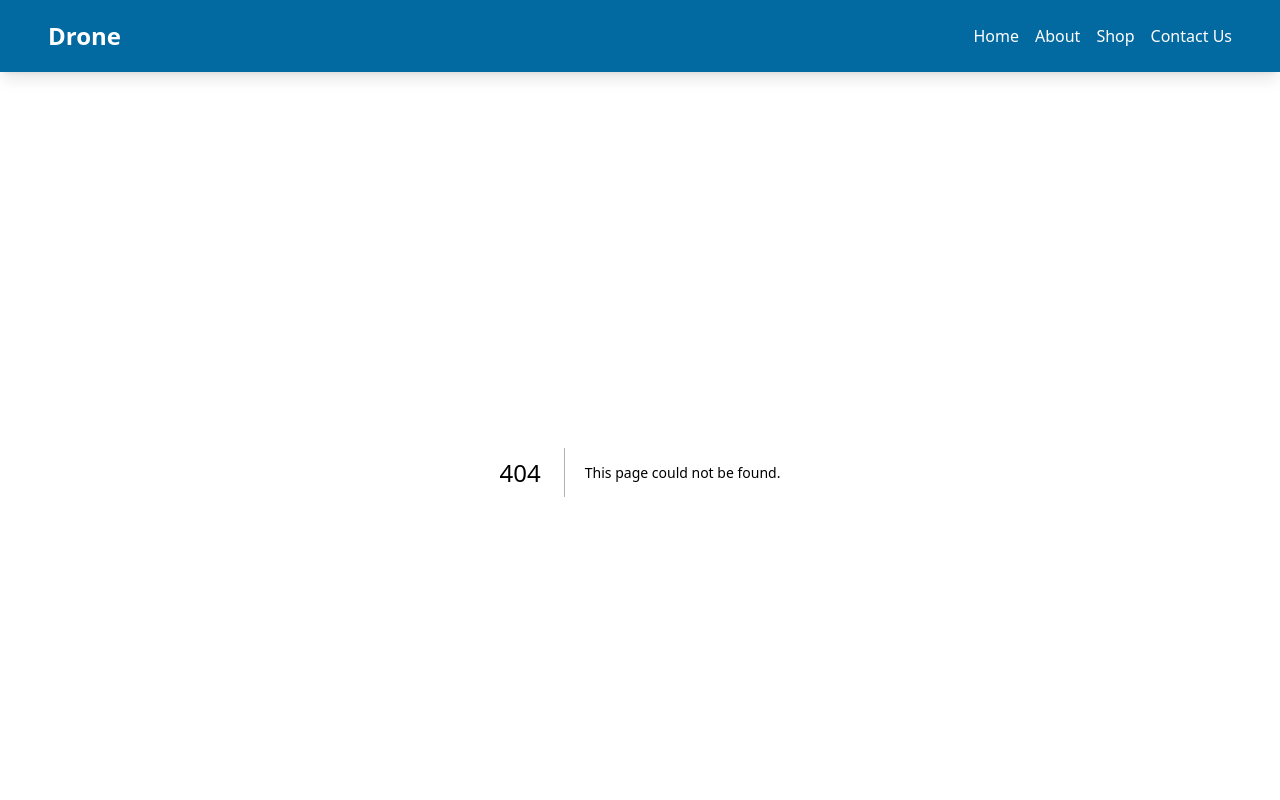
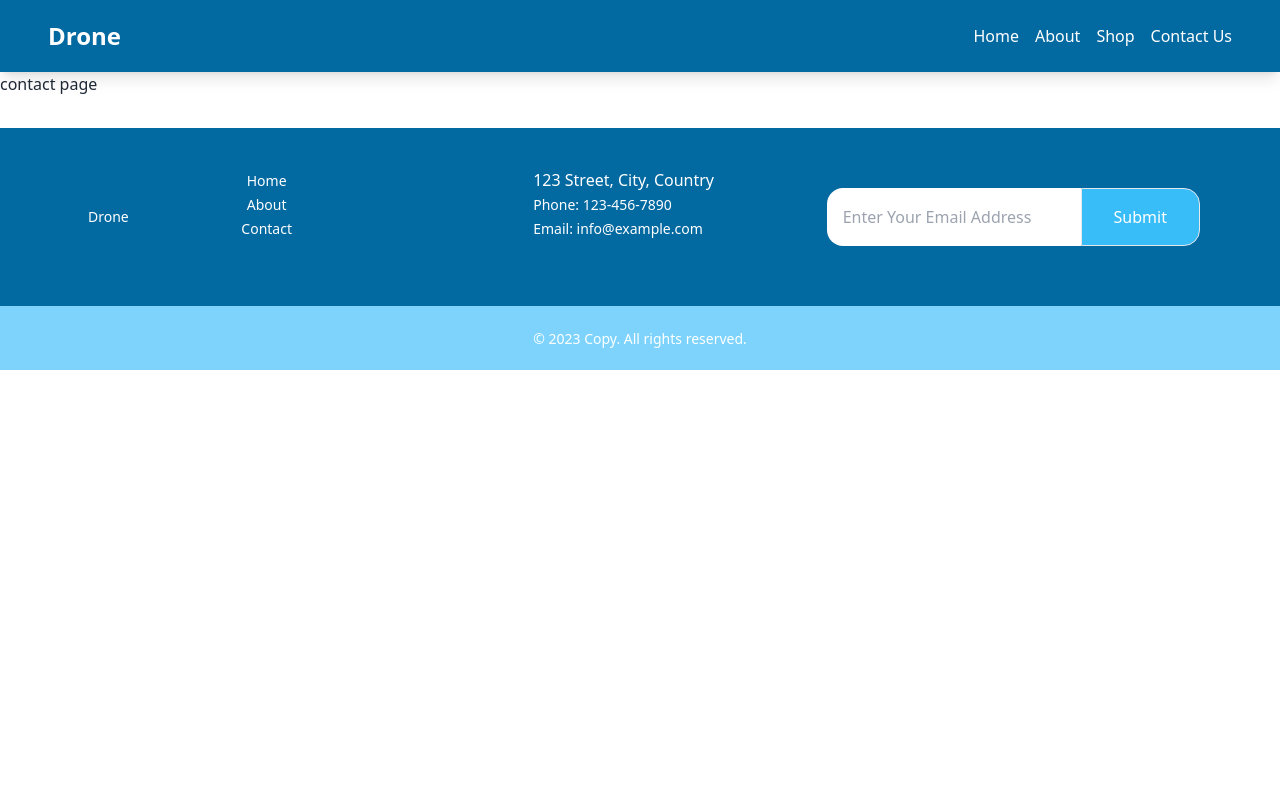
Before and after one commit to rimakhatun3/drone, a Next.js app: page /contact in a window 1280 px wide. Before the commit this address had no page. Shown: the top 800 px of the page. Built offline with nearby package versions, Linux system fonts and the light colour scheme.

Commit message:
update navbar

```diff
--- /dev/null
+++ b/src/app/about/page.jsx
@@ -0,0 +1,11 @@
+import React from 'react';
+
+const AboutPage = () => {
+    return (
+        <div>
+
+        </div>
+    );
+};
+
+export default AboutPage;
--- /dev/null
+++ b/src/app/contact/page.jsx
@@ -0,0 +1,11 @@
+import React from 'react';
+
+const ContactPage = () => {
+    return (
+        <div>
+            <h1>contact page</h1>
+        </div>
+    );
+};
+
+export default ContactPage;
--- /dev/null
+++ b/src/app/shop/page.jsx
@@ -0,0 +1,11 @@
+import React from 'react';
+
+const ShopPage = () => {
+    return (
+        <div>
+            <h1>shops</h1>
+        </div>
+    );
+};
+
+export default ShopPage;
--- a/src/components/Navbar.jsx
+++ b/src/components/Navbar.jsx
@@ -8,15 +8,15 @@ const Navbar = () => {
             title:"Home"
         },
         {
-            path:"/",
+            path:"/about",
             title:"About"
         },
         {
-            path:"/",
+            path:"/shop",
             title:"Shop"
         },
         {
-            path:"/",
+            path:"/contact",
             title:"Contact Us"
         }
     ]
```
